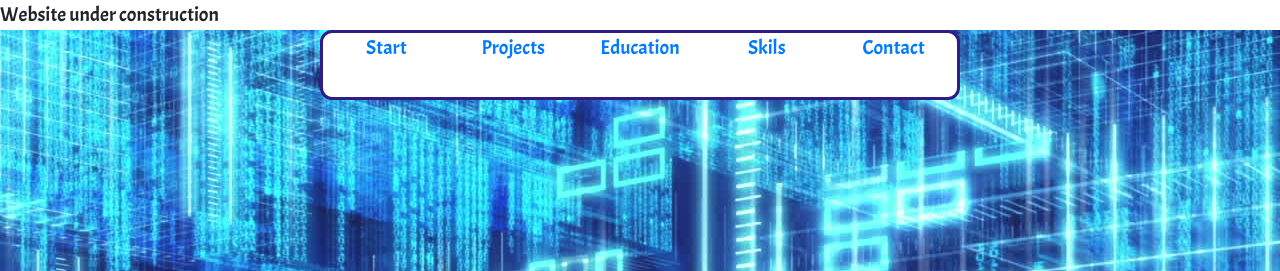
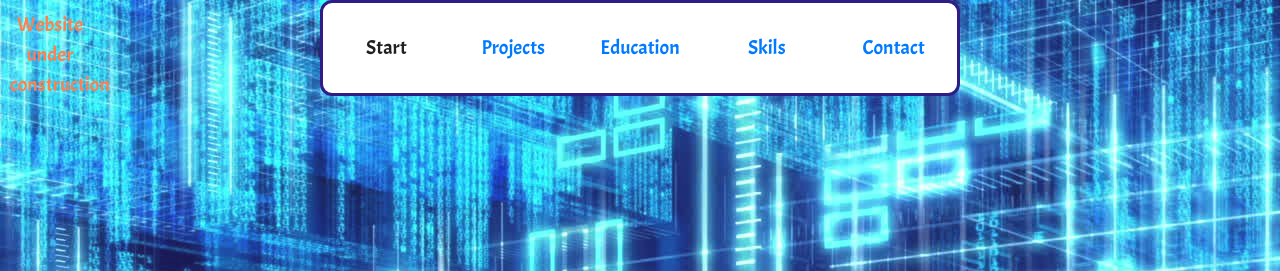
Before and after one commit to adrian1203/portfolio, a plain HTML site: page portfolio/index.html in a window 1280 px wide. Shown: the top 271 px of the page. Drawn offline with nearby package versions, Linux system fonts and the light colour scheme.

Commit message:
changed menu

```diff
--- a/portfolio/css/style.css
+++ b/portfolio/css/style.css
@@ -2,6 +2,15 @@
     /*font-family: 'IBM Plex Mono', monospace;*/
     font-family: 'Acme', sans-serif;
     font-size: 20px;
+}
+#building{
+    position: fixed;
+    height: 50px;
+    width: 100px;
+    color: coral;
+    z-index: 1100;
+    text-align: center;
+    padding: 10px;
 }
 #menu {
     background: #FFFFFF;
@@ -47,7 +56,7 @@ a {
 
 }
 
-#menu_element {
+#menu-element {
     color: #1f2021;
     padding: 10px;
     line-height: 70px;
@@ -55,7 +64,7 @@ a {
     border-radius: 10px;
 }
 
-#menu_element :hover {
+#menu-element :hover {
     color: #f7f7f7;
     padding: 10px;
     background-color: #6693a5;
@@ -66,7 +75,7 @@ a {
 
 }
 
-#menu_element :visited {
+#menu-element :visited {
     color: #1f2021;
     padding: 20px;
     background-color: #6693a5;
@@ -78,11 +87,11 @@ a {
 
 }
 
-#menu_lists {
+#menu-lists {
     position: relative;
 
 }
-#project_cointainer{
+#project-cointainer{
     border-radius: 20px;
 }
 #project {
```
